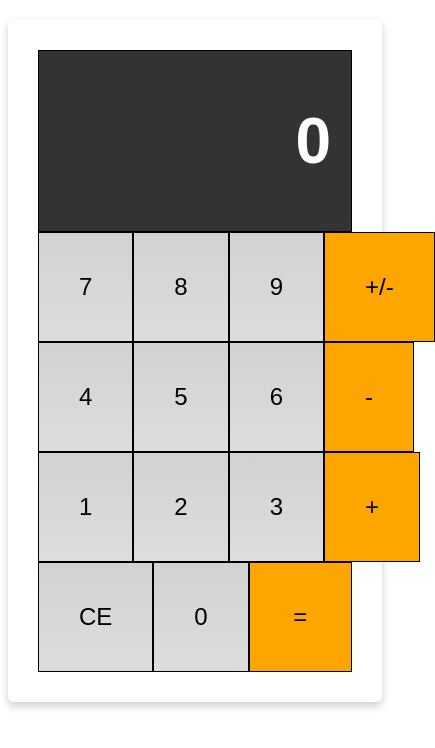
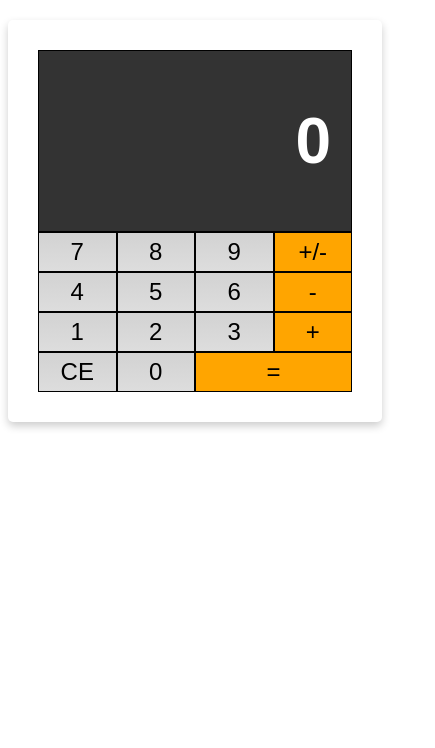
Before and after one commit to lukmandenny/latihan-web-kalkulator, a plain HTML site: page index.html in a window 390 px wide. Shown: the whole page, 435 px wide, since content can reach past the window. Drawn offline with Linux system fonts and the light colour scheme.

Commit message:
add responsif view

```diff
--- a/assets/style.css
+++ b/assets/style.css
@@ -52,3 +52,8 @@ body {
 .button:hover{
     font-weight: bold;
 }
+@media screen and (max-width: 513px){
+    .button{
+        padding: 5px;
+    }
+}
--- a/index.html
+++ b/index.html
@@ -2,7 +2,10 @@
 <html>
     <head>
         <title>Web Calculator</title>
+        <!-- link ke css -->
         <link rel="stylesheet" href="assets/style.css">
+        <!-- penyesuaian tampilan ke mobile -->
+        <meta name="viewport" content="width=device-width, initial-scale=1.0">
     </head>
     <body>
         <div class="flex-container-column card">
```
